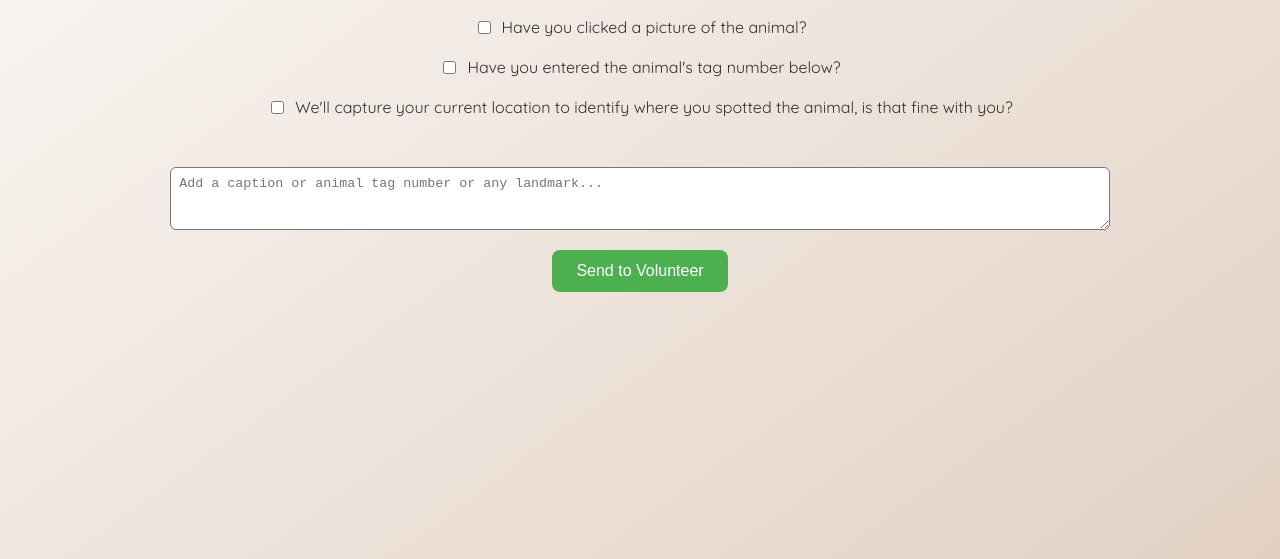
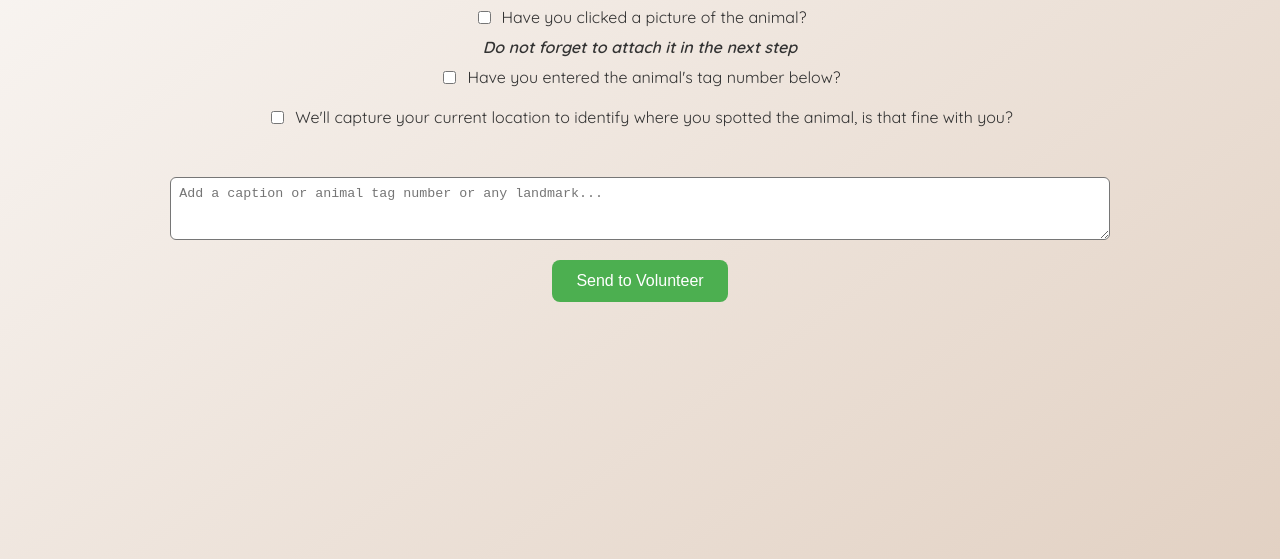
Before and after one commit to yashordK/campus_animal_reporter, a plain HTML site: page index.html in a window 1280 px wide. Shown: the part 369-928 px from the top of the page. Drawn offline with Linux system fonts and the light colour scheme.

Commit message:
Update index.html

```diff
--- a/index.html
+++ b/index.html
@@ -67,6 +67,7 @@
         <input type="checkbox" id="pictureCheck" />
         <label for="pictureCheck" style="margin-left: 8px">Have you clicked a picture of the animal?</label>
     </div>
+    <div><b><i>Do not forget to attach it in the next step</i></b></div>
     <div style="
         display: flex;
         align-items: center;
```
